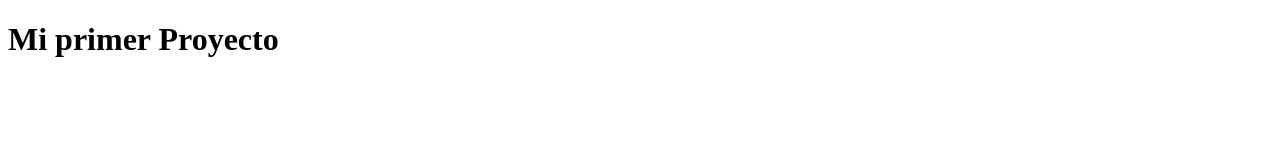
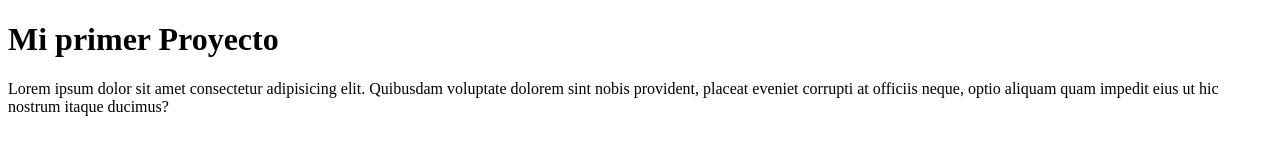
Before and after one commit to danielsanchez68/curso-lm-proy1, a plain HTML site: page index.html in a window 1280 px wide. Drawn offline with Linux system fonts and the light colour scheme.

Commit message:
agregue un parrafo

```diff
--- a/index.html
+++ b/index.html
@@ -9,6 +9,9 @@
 <body>
 
     <h1>Mi primer Proyecto</h1>
+    <p>
+        Lorem ipsum dolor sit amet consectetur adipisicing elit. Quibusdam voluptate dolorem sint nobis provident, placeat eveniet corrupti at officiis neque, optio aliquam quam impedit eius ut hic nostrum itaque ducimus?
+    </p>
 
 </body>
 </html>
```
